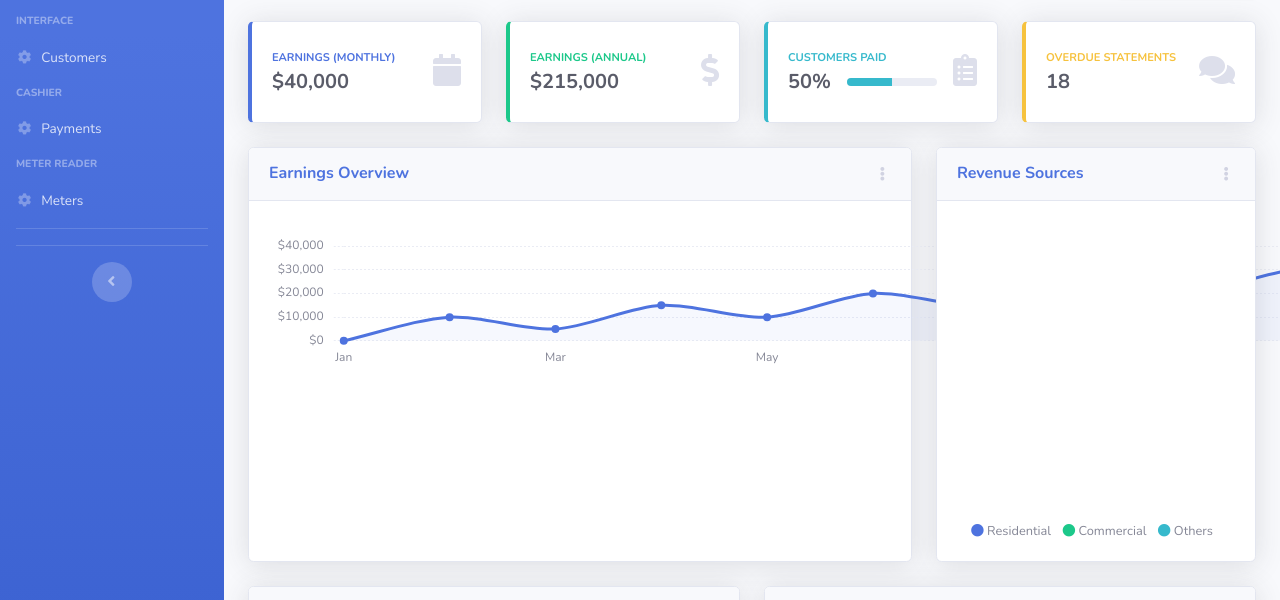
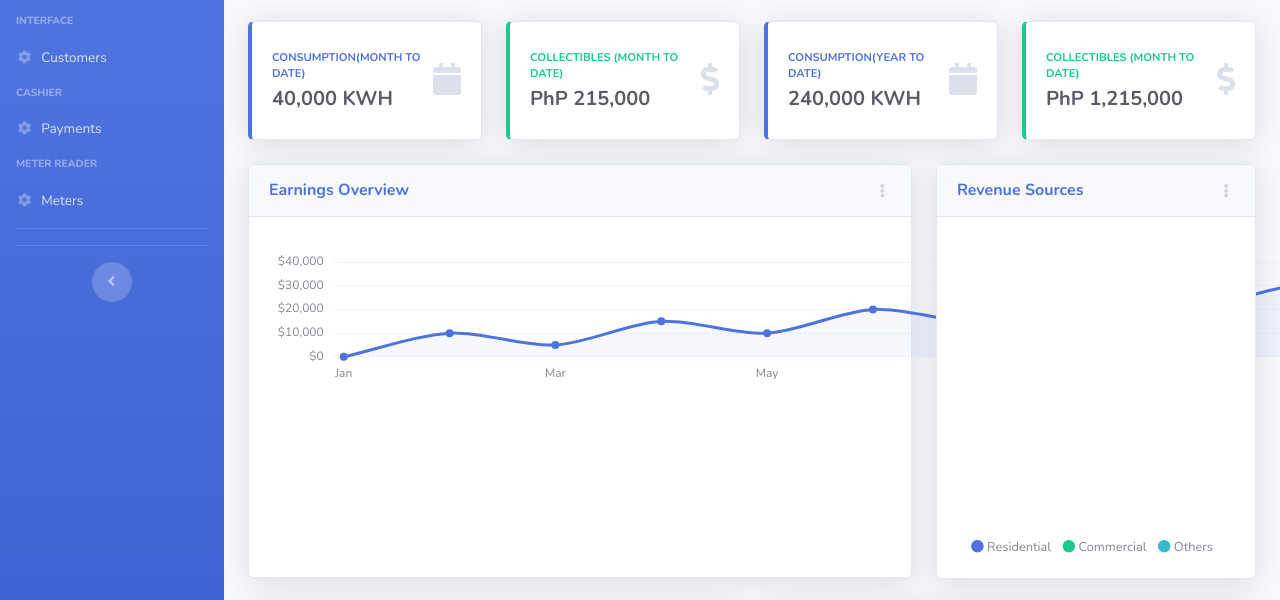
Before and after one commit to marcoyimyaem/webacmeprototype, a website with bundled scripts: page index.html in a window 1280 px wide. Shown: the part 131-731 px from the top of the page. Built offline with nearby package versions, Linux system fonts and the light colour scheme.

Commit message:
changing main dashboard to show monthly and yearly consumption and their equivalent collectible levels

```diff
--- a/index.html
+++ b/index.html
@@ -350,8 +350,8 @@
                                     <div class="row no-gutters align-items-center">
                                         <div class="col mr-2">
                                             <div class="text-xs font-weight-bold text-primary text-uppercase mb-1">
-                                                Earnings (Monthly)</div>
-                                            <div class="h5 mb-0 font-weight-bold text-gray-800">$40,000</div>
+                                                Consumption(Month to date)</div>
+                                            <div class="h5 mb-0 font-weight-bold text-gray-800">40,000 KWH</div>
                                         </div>
                                         <div class="col-auto">
                                             <i class="fas fa-calendar fa-2x text-gray-300"></i>
@@ -368,8 +368,8 @@
                                     <div class="row no-gutters align-items-center">
                                         <div class="col mr-2">
                                             <div class="text-xs font-weight-bold text-success text-uppercase mb-1">
-                                                Earnings (Annual)</div>
-                                            <div class="h5 mb-0 font-weight-bold text-gray-800">$215,000</div>
+                                                Collectibles (Month to date)</div>
+                                            <div class="h5 mb-0 font-weight-bold text-gray-800">PhP 215,000</div>
                                         </div>
                                         <div class="col-auto">
                                             <i class="fas fa-dollar-sign fa-2x text-gray-300"></i>
@@ -381,27 +381,16 @@
 
                         <!-- Earnings (Monthly) Card Example -->
                         <div class="col-xl-3 col-md-6 mb-4">
-                            <div class="card border-left-info shadow h-100 py-2">
+                            <div class="card border-left-primary shadow h-100 py-2">
                                 <div class="card-body">
                                     <div class="row no-gutters align-items-center">
                                         <div class="col mr-2">
-                                            <div class="text-xs font-weight-bold text-info text-uppercase mb-1">Customers Paid
-                                            </div>
-                                            <div class="row no-gutters align-items-center">
-                                                <div class="col-auto">
-                                                    <div class="h5 mb-0 mr-3 font-weight-bold text-gray-800">50%</div>
-                                                </div>
-                                                <div class="col">
-                                                    <div class="progress progress-sm mr-2">
-                                                        <div class="progress-bar bg-info" role="progressbar"
-                                                            style="width: 50%" aria-valuenow="50" aria-valuemin="0"
-                                                            aria-valuemax="100"></div>
-                                                    </div>
-                                                </div>
-                                            </div>
+                                            <div class="text-xs font-weight-bold text-primary text-uppercase mb-1">
+                                                Consumption(Year to date)</div>
+                                            <div class="h5 mb-0 font-weight-bold text-gray-800">240,000 KWH</div>
                                         </div>
                                         <div class="col-auto">
-                                            <i class="fas fa-clipboard-list fa-2x text-gray-300"></i>
+                                            <i class="fas fa-calendar fa-2x text-gray-300"></i>
                                         </div>
                                     </div>
                                 </div>
@@ -410,16 +399,16 @@
 
                         <!-- Pending Requests Card Example -->
                         <div class="col-xl-3 col-md-6 mb-4">
-                            <div class="card border-left-warning shadow h-100 py-2">
+                            <div class="card border-left-success shadow h-100 py-2">
                                 <div class="card-body">
                                     <div class="row no-gutters align-items-center">
                                         <div class="col mr-2">
-                                            <div class="text-xs font-weight-bold text-warning text-uppercase mb-1">
-                                                Overdue Statements</div>
-                                            <div class="h5 mb-0 font-weight-bold text-gray-800">18</div>
+                                            <div class="text-xs font-weight-bold text-success text-uppercase mb-1">
+                                                Collectibles (Month to date)</div>
+                                            <div class="h5 mb-0 font-weight-bold text-gray-800">PhP 1,215,000</div>
                                         </div>
                                         <div class="col-auto">
-                                            <i class="fas fa-comments fa-2x text-gray-300"></i>
+                                            <i class="fas fa-dollar-sign fa-2x text-gray-300"></i>
                                         </div>
                                     </div>
                                 </div>
```
